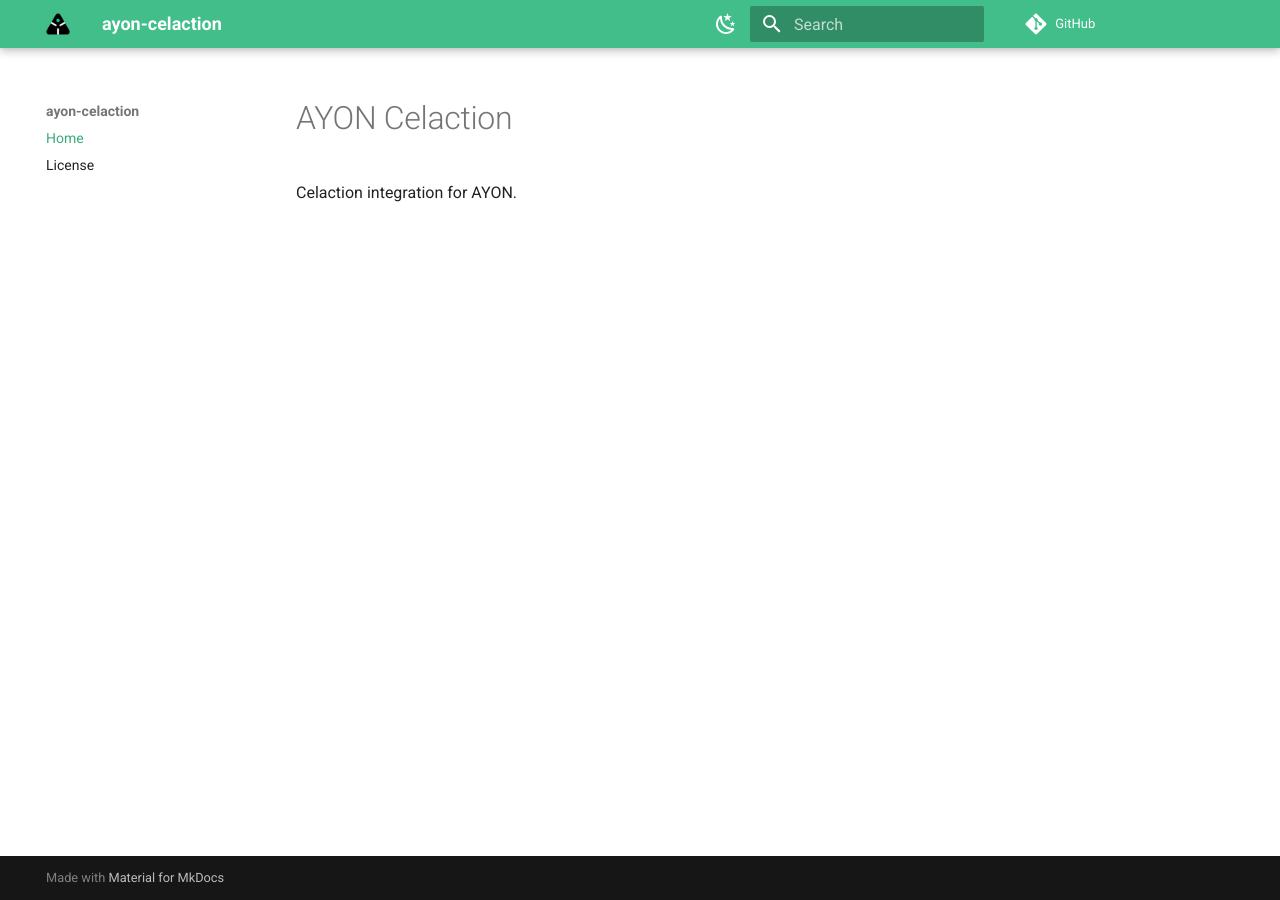
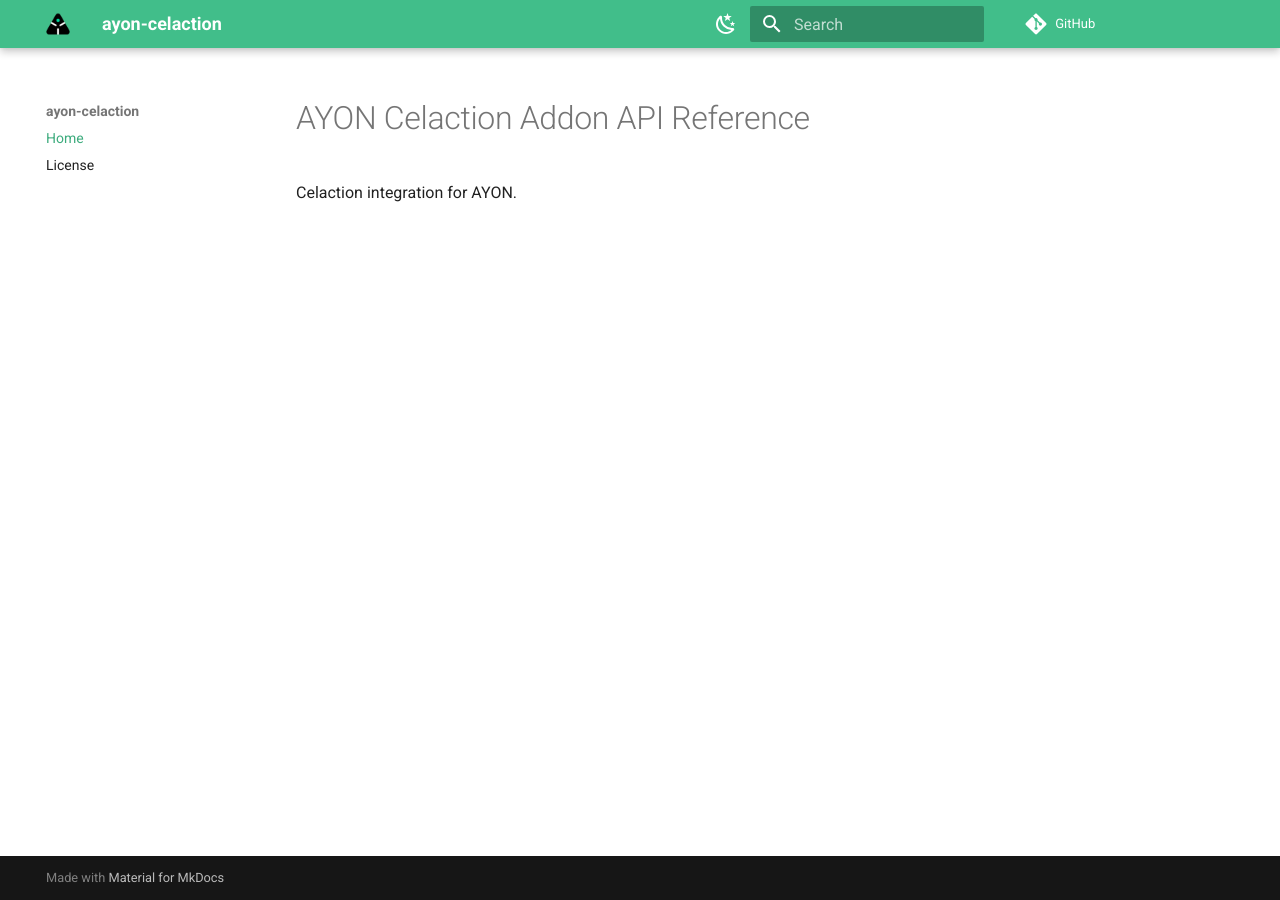
Before and after one commit to ynput/ayon-celaction, an MkDocs documentation site: the page built from docs/index.md, in a window 1280 px wide. Built offline with MkDocs 1.6.1 and Material for MkDocs 9.7.7, drawn with Linux system fonts in a browser that asks for light colours; comment, search, counter and statistics services are not loaded; the version menu is left out.

Commit message:
MK Docs: Refactor the title

```diff
--- a/docs/index.md
+++ b/docs/index.md
@@ -1 +1,3 @@
---8<-- "README.md"
+# AYON Celaction Addon API Reference
+
+--8<-- "README.md:2"
```
